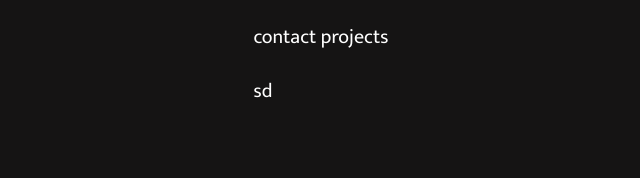
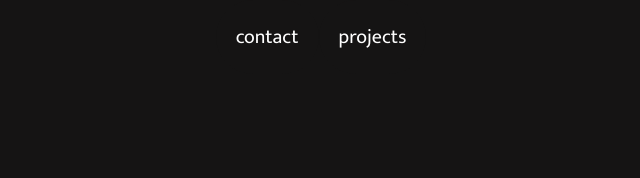
Before and after one commit to zayaanra/portfolio, a React (Create React App) app in the folder portfolio/: page / in a window 1280 px wide. Shown: the top 178 px of the page, without its empty margins (319-959 px from the left). Built offline with nearby package versions, Linux system fonts and the light colour scheme.

Commit message:
Added contact and projects button

```diff
--- a/portfolio/src/components/Home.js
+++ b/portfolio/src/components/Home.js
@@ -1,3 +1,5 @@
+import * as React from 'react';
+
 const styles = {
     container: {
         display: "flex",
@@ -5,24 +7,23 @@ const styles = {
         justifyContent: "center"
 
     },
-    header: {
+    button: {
         fontFamily: "Mukta-Regular",
         fontSize: 20,
-        color: 'white'
-    }
+        backgroundColor: "#151414",
+        color: 'white',
+        borderColor: "white",
+        borderWidth: 0,
+        borderRadius: 100,
+        padding: 20
+    },
 }
-
-//const button =
 
 export default function Home() {
     return (
         <section style={styles.container}>
-            <div style={styles.header}>
-                <p>
-                    contact projects
-                </p>
-                <p>sd</p>
-            </div>
+            <button style={styles.button} type="button" >contact</button>
+            <button style={styles.button} type="button">projects</button>
         </section>
     )
 }
```
